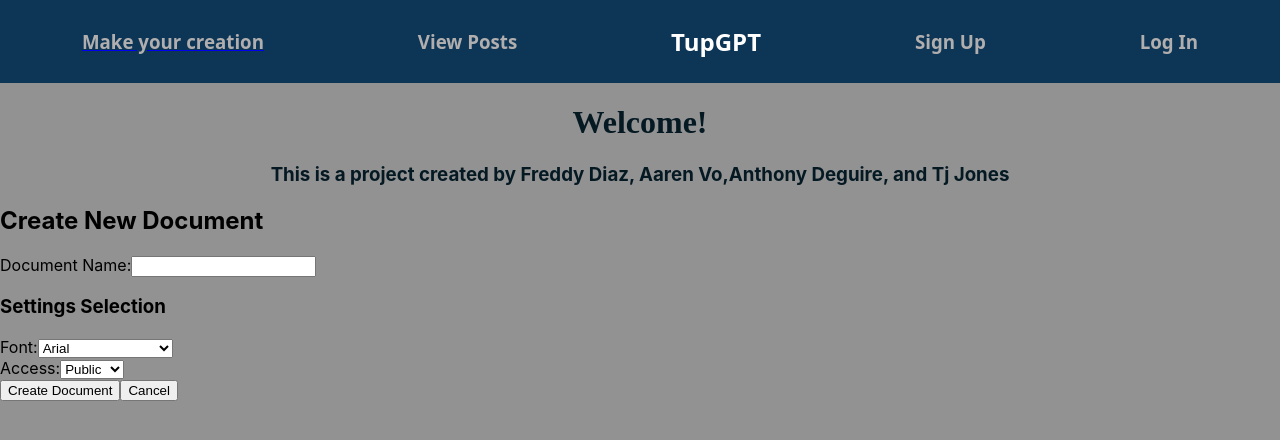
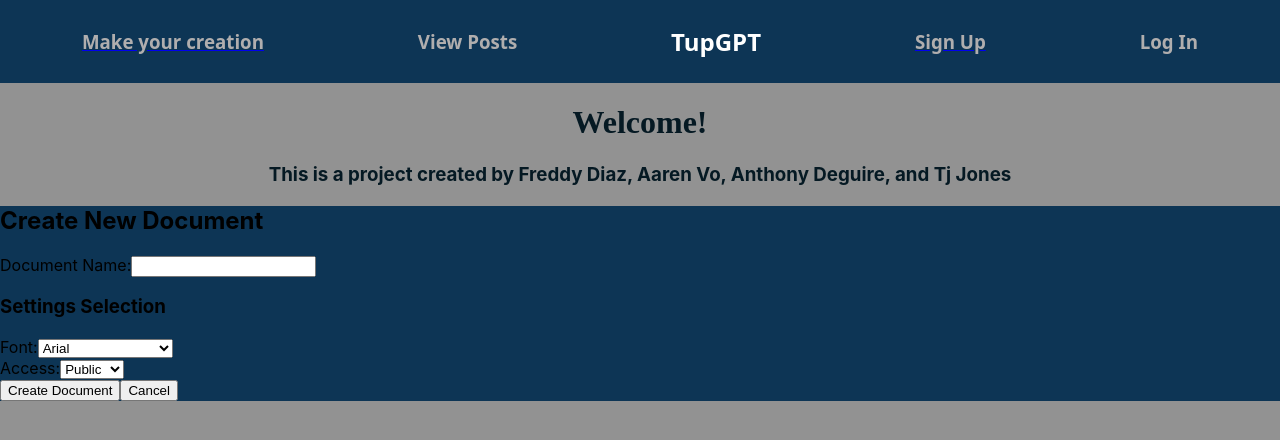
Before and after one commit to aarenjvo/Milestone-Project-3, a React (Create React App) app in the folder frontend/: page / in a window 1280 px wide. Both pictures are taken after a click on the link "Make your creation". Shown: the top 440 px of the page. Built offline with nearby package versions, Linux system fonts and the light colour scheme.

Commit message:
made signup into a basic popup, pending more things later

```diff
--- a/frontend/src/components/Create.js
+++ b/frontend/src/components/Create.js
@@ -19,7 +19,7 @@ function Create({ onClose, onCreate }) {
     };
 
     return (
-        <div className="create-popup">
+        <div className="create-popup"style={{ backgroundColor: '#0d3555' }}>
             <div>
                 <h2>Create New Document</h2>
             </div>
--- a/frontend/src/components/Signup.js
+++ b/frontend/src/components/Signup.js
@@ -25,6 +25,7 @@ function Signup() {
     }
 
     return (
+        <div className="sign-up-popup">
             <main>
                 <h1>Sign Up</h1>
                 <form onSubmit={handleSubmit}>
@@ -82,6 +83,7 @@ function Signup() {
                     <input className="btn btn-primary" type="submit" value="Sign Up" />
                 </form>
             </main >
+        </div>
     )
 }
 export default Signup
--- a/frontend/src/views/home.jsx
+++ b/frontend/src/views/home.jsx
@@ -1,8 +1,10 @@
-import React, { useState } from "react"
-import Create from "../components/Create"
+import React, { useState } from "react";
+import Create from "../components/Create";
+import Signup from "../components/Signup";
 
 function Home() {
   const [showCreatePopup, setShowCreatePopup] = useState(false);
+  const [showSignUpPopup, setShowSignUpPopup] = useState(false);
 
   const handleCreateClick = () => {
     setShowCreatePopup(true);
@@ -14,29 +16,43 @@ function Home() {
 
   const handleCreateDocument = (documentData) => {
     console.log("Document created:", documentData);
-    <Create/>
+    setShowCreatePopup(false);
   };
 
-  return(
+  const handleSignUpClick = () => {
+    setShowSignUpPopup(true);
+  };
+
+  const handleCloseSignUpPopup = () => {
+    setShowSignUpPopup(false);
+  };
+
+  const handleSignUp = (signUpData) => {
+    console.log("User signed up:", signUpData);
+    setShowSignUpPopup(false);
+  };
+
+  return (
     <div>
       <nav>
         <a href="#" onClick={handleCreateClick}><h3>Make your creation</h3></a>
         <h3>View Posts</h3>
         <div className="title"><h2>TupGPT</h2></div>
-      <h3>Sign Up</h3>
+        <a href="#" onClick={handleSignUpClick}><h3>Sign Up</h3></a>
         <h3>Log In</h3>
       </nav>
       <div className="welcome">
         <h1>Welcome!</h1>
-      <h3>This is a project created by Freddy Diaz, Aaren Vo,Anthony Deguire, and Tj Jones</h3>
+        <h3>This is a project created by Freddy Diaz, Aaren Vo, Anthony Deguire, and Tj Jones</h3>
       </div>
       {showCreatePopup && (
         <Create onClose={handleCloseCreatePopup} onCreate={handleCreateDocument} />
       )}
+      {showSignUpPopup && (
+        <Signup onClose={handleCloseSignUpPopup} onSignUp={handleSignUp} />
+      )}
     </div>
-
-  )
-
+  );
 }
 
-export default Home
+export default Home;
```
Lines whose indentation alone changed are shown as unchanged.
